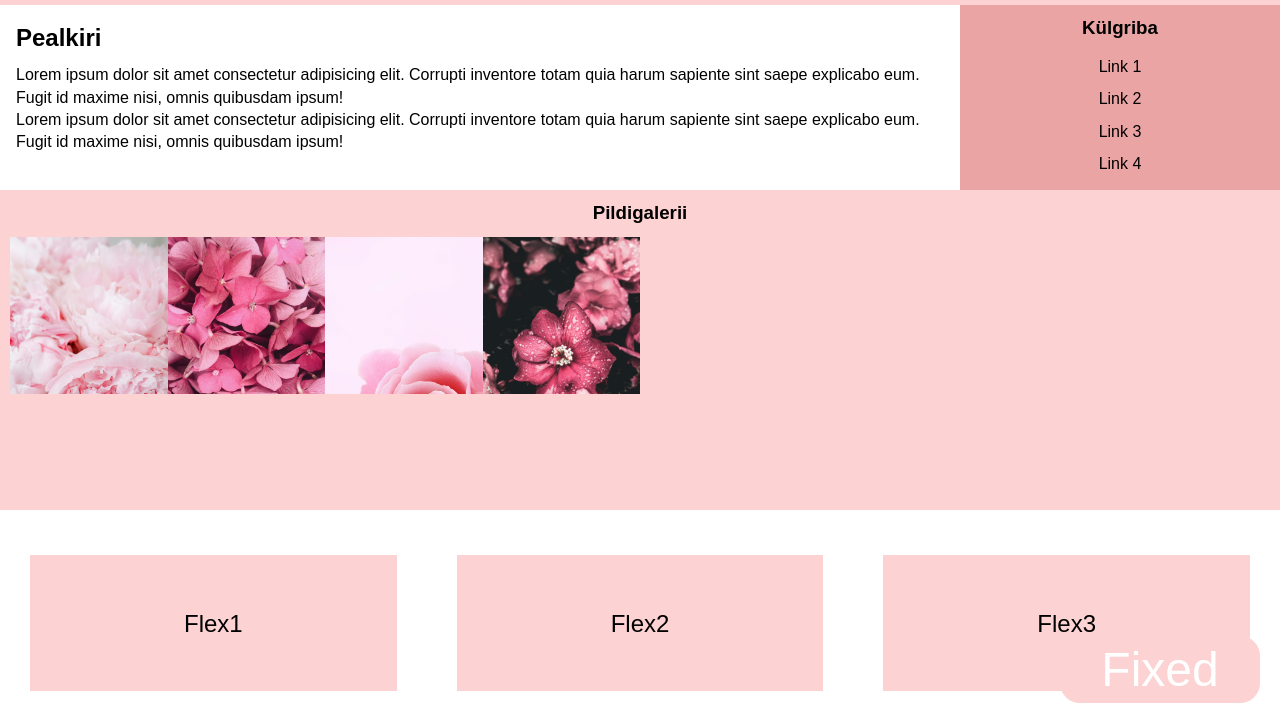
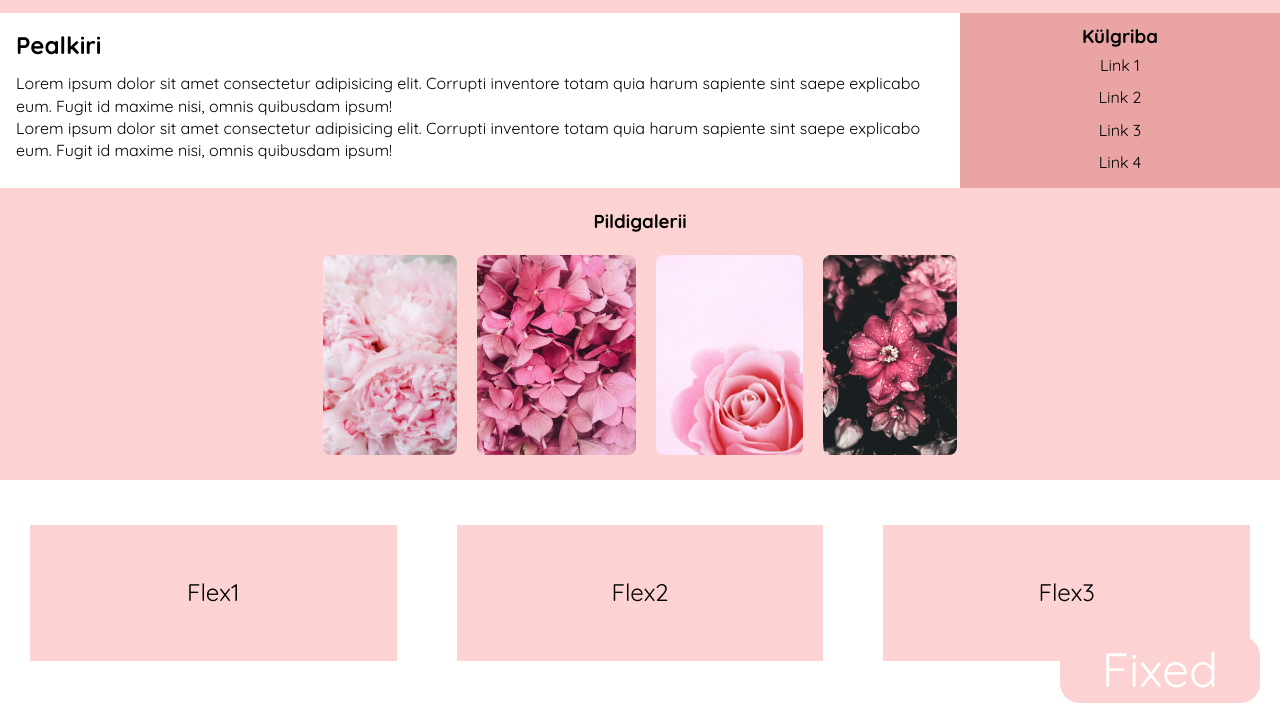
Before and after one commit to KristiinaSaag/display_layout, a plain HTML site: page index.html in a window 1280 px wide. Shown: the part 77-780 px from the top of the page. Drawn offline with Linux system fonts and the light colour scheme.

Commit message:
koodi parandused ja erieffektide lisamine

```diff
--- a/index.html
+++ b/index.html
@@ -1,12 +1,12 @@
 <!DOCTYPE html>
 <html lang="et">
   <head>
-    <meta charset="UTF-8">
-    <meta name="viewport" content="width=device-width, initial-scale=1.0">
+    <meta charset="UTF-8" />
+    <meta name="viewport" content="width=device-width, initial-scale=1.0" />
     <title>Keerulisem Paigutus</title>
-    <link rel="stylesheet" href="style.css">
+    <link rel="stylesheet" href="style.css" />
     <style>
-        @import url('https://fonts.googleapis.com/css2?family=Yellowtail&display=swap');
+      @import url("https://fonts.googleapis.com/css2?family=Quicksand:wght@300..700&display=swap");
     </style>
   </head>
   <body>
@@ -14,6 +14,7 @@
       <section id="navbar">
         <div class="logo">
           <h1>Minu Bränd</h1>
+          <i class="fa-solid fa-leaf fa-2x"></i>
         </div>
         <nav>
           <ul>
@@ -28,8 +29,16 @@
     <main>
       <article>
         <h2>Pealkiri</h2>
-            <p>Lorem ipsum dolor sit amet consectetur adipisicing elit. Corrupti inventore totam quia harum sapiente sint saepe explicabo eum. Fugit id maxime nisi, omnis quibusdam ipsum!</p>
-            <p>Lorem ipsum dolor sit amet consectetur adipisicing elit. Corrupti inventore totam quia harum sapiente sint saepe explicabo eum. Fugit id maxime nisi, omnis quibusdam ipsum!</p>
+        <p>
+          Lorem ipsum dolor sit amet consectetur adipisicing elit. Corrupti
+          inventore totam quia harum sapiente sint saepe explicabo eum. Fugit id
+          maxime nisi, omnis quibusdam ipsum!
+        </p>
+        <p>
+          Lorem ipsum dolor sit amet consectetur adipisicing elit. Corrupti
+          inventore totam quia harum sapiente sint saepe explicabo eum. Fugit id
+          maxime nisi, omnis quibusdam ipsum!
+        </p>
       </article>
       <aside>
         <h3>Külgriba</h3>
@@ -40,20 +49,20 @@
           <li>Link 4</li>
         </ul>
       </aside>
-        <section class="gallery" >
+      <section class="gallery">
         <h3>Pildigalerii</h3>
         <div class="gallery-grid">
           <div class="gallery-item">
-                    <img src="img/pilt1.jpg" alt="Pilt 1">
+            <img src="img/pilt1.jpg" alt="Pilt 1" />
           </div>
           <div class="gallery-item">
-                    <img src="img/pilt2.jpg" alt="Pilt 2">
+            <img src="img/pilt2.jpg" alt="Pilt 2" />
           </div>
           <div class="gallery-item">
-                    <img src="img/pilt3.jpg" alt="Pilt 3">
+            <img src="img/pilt3.jpg" alt="Pilt 3" />
           </div>
           <div class="gallery-item">
-                    <img src="img/pilt4.jpg" alt="Pilt 4">
+            <img src="img/pilt4.jpg" alt="Pilt 4" />
           </div>
         </div>
       </section>
@@ -81,6 +90,9 @@
         <p>&copy; 2024 Minu Bränd</p>
       </div>
     </footer>
-    <script src="https://kit.fontawesome.com/e3737d7c77.js" crossorigin="anonymous"></script>
+    <script
+      src="https://kit.fontawesome.com/e3737d7c77.js"
+      crossorigin="anonymous"
+    ></script>
   </body>
 </html>
--- a/style.css
+++ b/style.css
@@ -5,21 +5,15 @@
 }
 
 body {
-    font-family: yellowtail-regular, sans-serif;
+  font-family: "Quicksand", sans-serif;
   line-height: 1.4;
-}
-
-.yellowtail-regular {
-    font-family: "Yellowtail", cursive;
-    font-weight: 400;
-    font-style: normal;
 }
 
 a {
   text-decoration: none;
 }
 
-h2, h3 {
+h2 {
   margin-bottom: 10px;
 }
 
@@ -56,9 +50,14 @@ main {
 }
 
 .logo {
-    padding: 0.5rem;
+  display: flex;
+  padding: 0.75rem;
   background-color: #eba4a4;
   border-radius: 5px;
+}
+
+.logo h1 {
+  padding-right: 10px;
 }
 
 /* main */
@@ -84,38 +83,36 @@ aside li {
 
 .gallery {
   grid-column: 1 / -1;
-    text-align: center;
-    padding: 10px;
+  padding: 20px;
   background-color: #fcd2d2;
-    box-sizing: border-box;
-    height: 40vh;
-    min-height: 300px;
+  display: flex;
+  flex-direction: column;
 }
 
 .gallery-grid {
-    display: grid;
+  display: flex;
+  justify-content: center;
   grid-template-columns: repeat(auto-fill, minmax(150px, 1fr));
-    justify-items: center;
+  gap: 20px;
+  width: 100%;
 }
 
-.gallery-item {
-    position: relative;
-    width: 100%;
-    padding-top: 100%;
-    overflow: hidden;
-    display: flex;
-    justify-content: center;
-    align-items: center;
+.gallery h3 {
+  text-align: center;
+  padding-bottom: 20px;
 }
 
 .gallery-item img {
-    position: absolute;
-    top: 0;
-    left: 0;
-    width: 20vh;
-    height: 30vh;
-    display: block;
+  width: 100%;
+  height: 200px;
+  border-radius: 8px;
   object-fit: cover;
+}
+
+.gallery-item img:hover {
+  transform: scale(110%);
+  transition-duration: 500ms;
+  box-shadow: 0px 0px 7px black;
 }
 
 #box {
@@ -160,6 +157,8 @@ aside li {
   transition-duration: 800ms;
 }
 
+/* footer */
+
 footer {
   text-align: center;
   font-size: 1.5rem;
```
Lines whose indentation alone changed are shown as unchanged.
